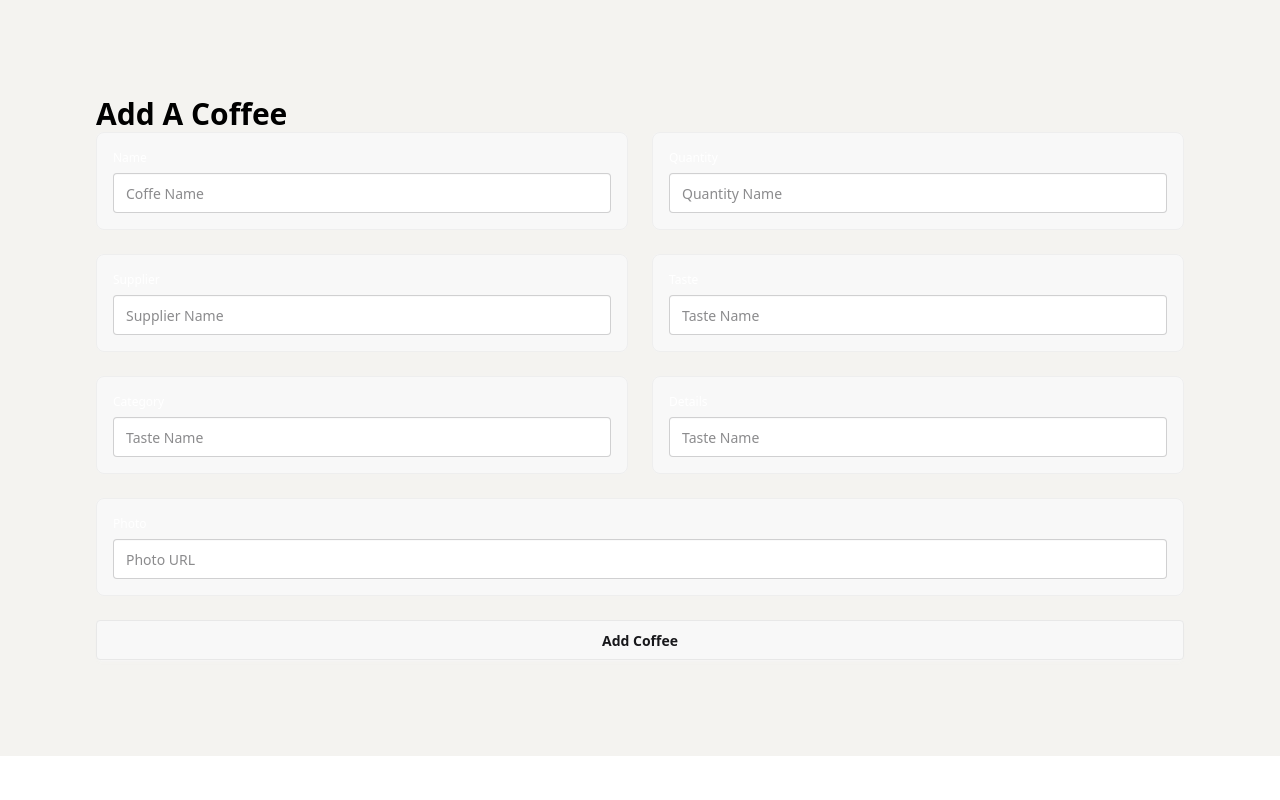
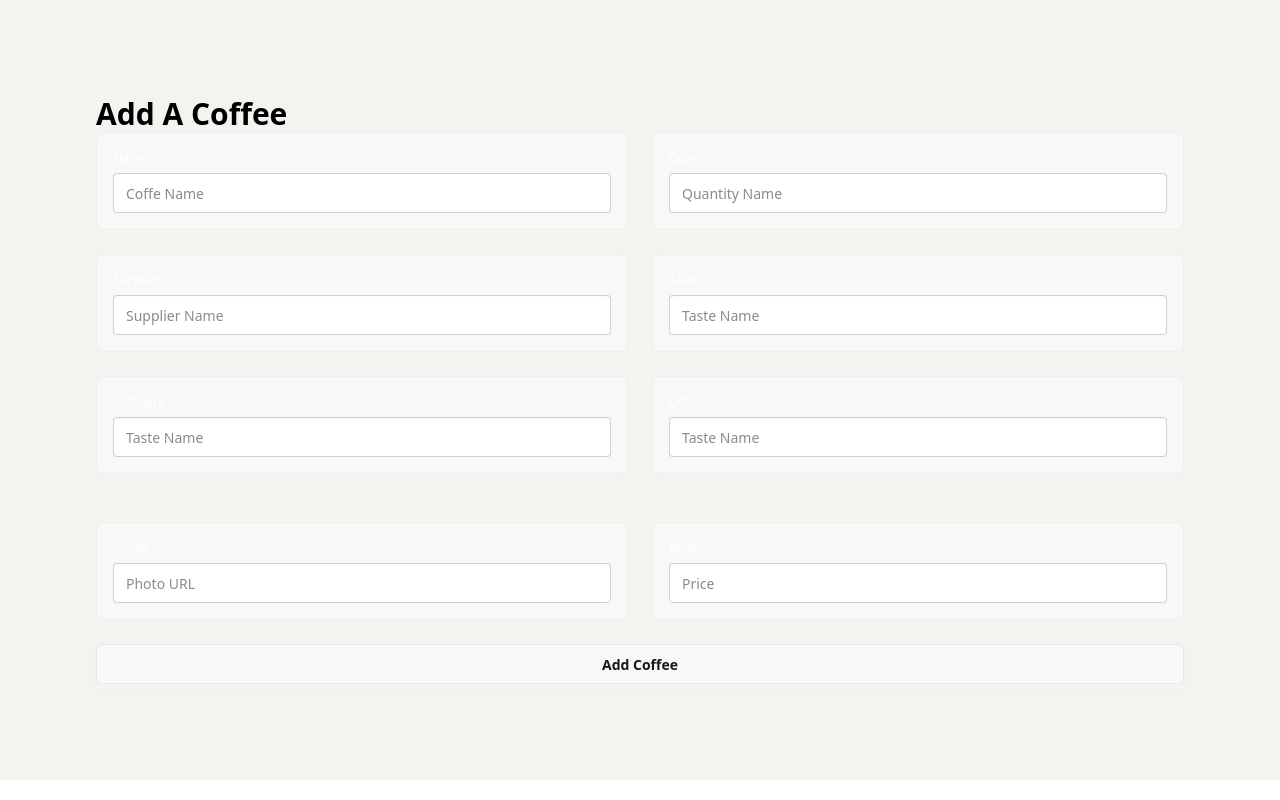
Before and after one commit to shafrinahamed097/coffee-client, a React (Vite) app: page /addCoffee in a window 1280 px wide. Built offline with nearby package versions, Linux system fonts and the light colour scheme.

Commit message:
Get Data to DB

```diff
--- a/index.html
+++ b/index.html
@@ -6,9 +6,7 @@
     <meta name="viewport" content="width=device-width, initial-scale=1.0" />
     <title>Vite + React</title>
     <style>
-    body {
-      background-color: white;
-    }
+
   </style>
   </head>
   <body>
--- a/src/App.jsx
+++ b/src/App.jsx
@@ -2,23 +2,19 @@ import { useState } from 'react'
 import reactLogo from './assets/react.svg'
 import viteLogo from '/vite.svg'
 import './App.css'
+import { useLoaderData } from 'react-router-dom'
 
 function App() {
   const [count, setCount] = useState(0)
 
+
+  const coffees = useLoaderData();
   return (
    <>
-   {/* Open the modal using document.getElementById('ID').showModal() method */}
-<button className="btn" onClick={()=>document.getElementById('my_modal_2').showModal()}>open modal</button>
-<dialog id="my_modal_2" className="modal">
-  <div className="modal-box">
-    <h3 className="font-bold text-lg">Hello!</h3>
-    <p className="py-4">Press ESC key or click outside to close</p>
-  </div>
-  <form method="dialog" className="modal-backdrop">
-    <button>close</button>
-  </form>
-</dialog>
+
+   <h1 className='text-6xl text-purple-500'>Hot Cold Coffee: {coffees.length}</h1>
+
+
    </>
   )
 }
--- a/src/components/AddCoffee.jsx
+++ b/src/components/AddCoffee.jsx
@@ -11,6 +11,7 @@ const AddCoffee = () => {
     const category = form.category.value;
     const details = form.details.value;
     const photo = form.photo.value;
+    const price = form.price.value;
 
     const newCoffee = {
       name,
@@ -20,6 +21,7 @@ const AddCoffee = () => {
       category,
       details,
       photo,
+      price
     };
     console.log(newCoffee);
 
@@ -104,8 +106,7 @@ const AddCoffee = () => {
               name="details"
             />
           </fieldset>
-        </div>
-        <fieldset className="fieldset bg-base-200 border-base-300 rounded-box border my-6 p-4">
+          <fieldset className="fieldset bg-base-200 border-base-300 rounded-box border my-6 p-4">
           <label className="label text-white">Photo</label>
           <input
             type="text"
@@ -114,6 +115,17 @@ const AddCoffee = () => {
             name="photo"
           />
         </fieldset>
+        <fieldset className="fieldset bg-base-200 border-base-300 rounded-box border my-6 p-4">
+          <label className="label text-white">price</label>
+          <input
+            type="text"
+            className="input w-full"
+            placeholder="Price"
+            name="price"
+          />
+        </fieldset>
+        </div>
+
         <input type="submit" className="btn w-full" value="Add Coffee" />
       </form>
     </div>
--- a/src/main.jsx
+++ b/src/main.jsx
@@ -13,7 +13,9 @@ import CoffeeUpdate from './components/CoffeeUpdate';
 const router = createBrowserRouter([
   {
     path:'/',
-    element: <App />
+    element: <App />,
+    loader: ()=> fetch("http://localhost:5000/coffee")
+
   },
   {
     path: "addCoffee",
```
